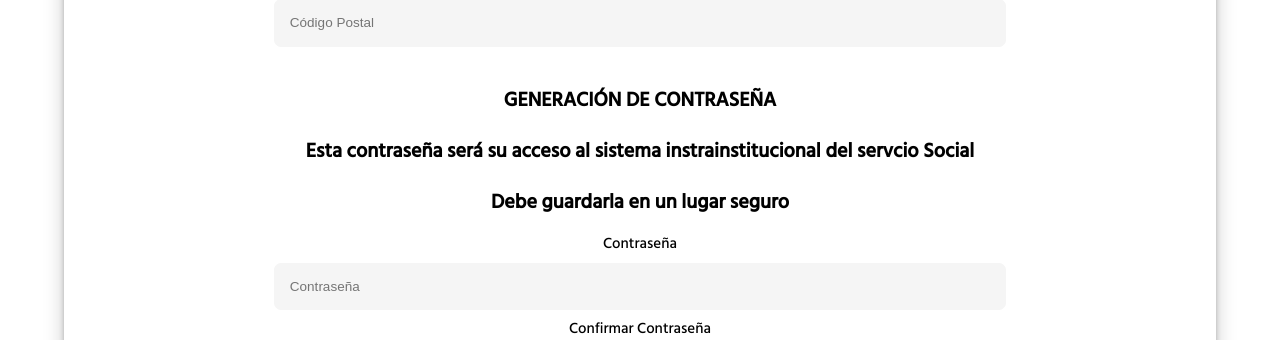
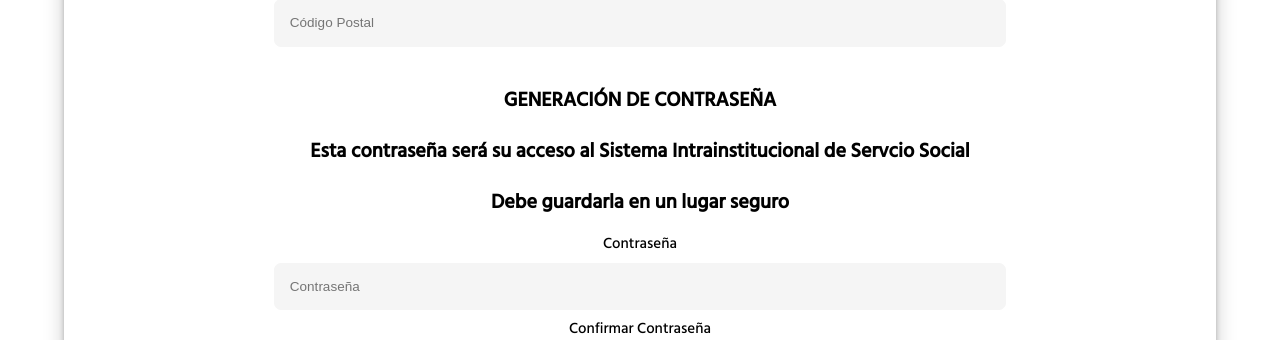
Before and after one commit to DanielG07/SistemaAtencionSS, a Flask app: template app/templates/confirmacion.html in a window 1280 px wide. Shown: the part 2699-3039 px from the top of the page. Run offline with Flask 2, Linux system fonts and the light colour scheme; the template is opened without the code that fills it, so the values that code supplies are empty.

Commit message:
Falta de ortografía

```diff
--- a/app/templates/confirmacion.html
+++ b/app/templates/confirmacion.html
@@ -333,7 +333,7 @@
                 <div>
                     <h4> GENERACIÓN DE CONTRASEÑA </h4>
                     <h4>
-                        Esta contraseña será su acceso al sistema instrainstitucional del servcio Social
+                        Esta contraseña será su acceso al Sistema Intrainstitucional de Servcio Social
                     </h4>
                     <h4>
                         Debe guardarla en un lugar seguro
```
